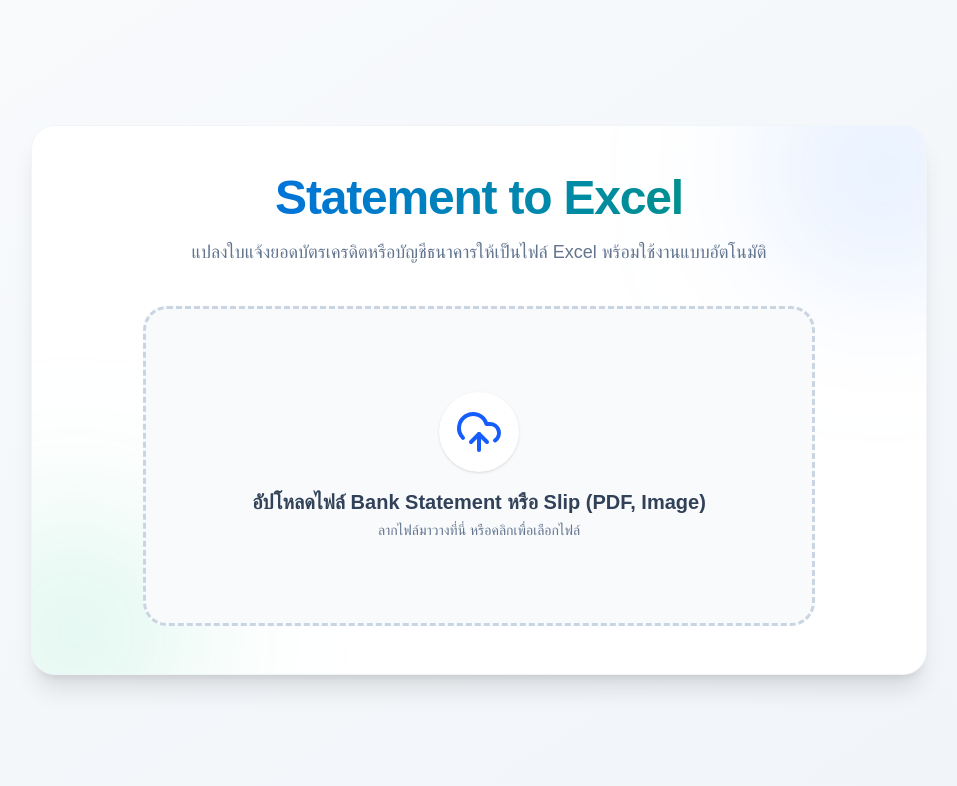
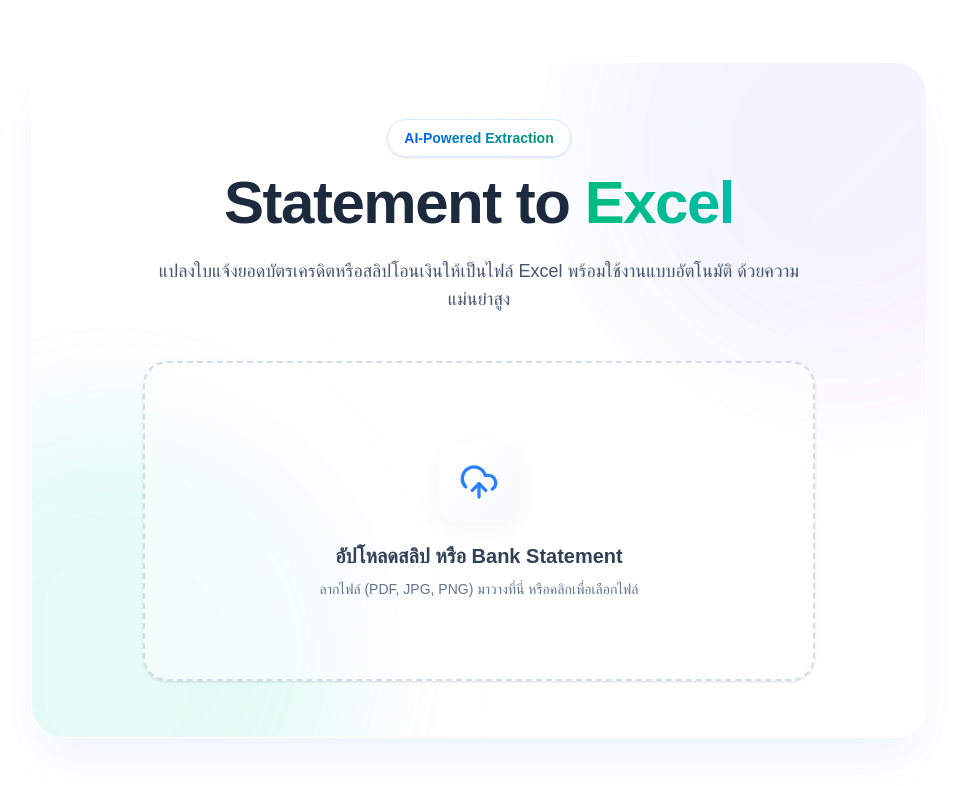
Before and after one commit to jakkrss-dev/Bill-Manages, a Next.js app: page / in a window 1280 px wide. Shown: the top 786 px of the page, without its empty margins (161-1118 px from the left). Built offline with nearby package versions, Linux system fonts and the light colour scheme.

Commit message:
Enhance UI/UX with glassmorphism and update Excel headers

```diff
--- a/src/app/page.tsx
+++ b/src/app/page.tsx
@@ -8,18 +8,21 @@
   const { transactions } = useStore();
 
   return (
-    <main className="min-h-screen bg-gradient-to-br from-slate-50 to-slate-100 flex flex-col items-center justify-center p-8 transition-all duration-300">
-      <div className={`w-full bg-white shadow-xl rounded-3xl p-8 md:p-12 border border-slate-100 relative overflow-hidden transition-all duration-300 ${transactions.length > 0 ? 'max-w-7xl' : 'max-w-4xl'}`}>
+    <main className="min-h-screen bg-[conic-gradient(at_top_right,_var(--tw-gradient-stops))] from-slate-100 via-blue-50 to-emerald-50 flex flex-col items-center justify-center p-4 sm:p-8 transition-all duration-300">
+      <div className={`w-full bg-white/60 backdrop-blur-2xl shadow-2xl shadow-blue-500/10 rounded-[2rem] p-8 md:p-14 border border-white/80 relative overflow-hidden transition-all duration-500 ease-[cubic-bezier(0.23,1,0.32,1)] ${transactions.length > 0 ? 'max-w-7xl' : 'max-w-4xl'}`}>
         {/* Background Decorative Elements */}
-        <div className="absolute top-0 right-0 w-64 h-64 bg-blue-500 rounded-full mix-blend-multiply filter blur-3xl opacity-10 translate-x-1/3 -translate-y-1/3"></div>
-        <div className="absolute bottom-0 left-0 w-64 h-64 bg-emerald-500 rounded-full mix-blend-multiply filter blur-3xl opacity-10 -translate-x-1/3 translate-y-1/3"></div>
+        <div className="absolute top-0 right-0 w-[500px] h-[500px] bg-gradient-to-br from-blue-400/20 to-purple-400/20 rounded-full mix-blend-multiply filter blur-3xl opacity-50 translate-x-1/3 -translate-y-1/3"></div>
+        <div className="absolute bottom-0 left-0 w-[500px] h-[500px] bg-gradient-to-tr from-emerald-400/20 to-teal-400/20 rounded-full mix-blend-multiply filter blur-3xl opacity-50 -translate-x-1/3 translate-y-1/3"></div>
 
-        <div className="relative z-10 text-center mb-10">
-          <h1 className="text-4xl md:text-5xl font-extrabold text-transparent bg-clip-text bg-gradient-to-r from-blue-600 to-emerald-600 mb-4 tracking-tight">
-            Statement to Excel
+        <div className="relative z-10 text-center mb-12">
+          <div className="inline-block mb-4 px-4 py-1.5 rounded-full bg-white/80 border border-blue-100 shadow-sm backdrop-blur-sm">
+            <span className="text-sm font-semibold bg-gradient-to-r from-blue-600 to-emerald-600 bg-clip-text text-transparent">AI-Powered Extraction</span>
+          </div>
+          <h1 className="text-4xl md:text-6xl font-black text-slate-800 mb-6 tracking-tight">
+            Statement to <span className="text-transparent bg-clip-text bg-gradient-to-r from-emerald-500 to-teal-500">Excel</span>
           </h1>
-          <p className="text-lg text-slate-500 max-w-2xl mx-auto">
-            แปลงใบแจ้งยอดบัตรเครดิตหรือบัญชีธนาคารให้เป็นไฟล์ Excel พร้อมใช้งานแบบอัตโนมัติ
+          <p className="text-lg text-slate-600 max-w-2xl mx-auto font-medium">
+            แปลงใบแจ้งยอดบัตรเครดิตหรือสลิปโอนเงินให้เป็นไฟล์ Excel พร้อมใช้งานแบบอัตโนมัติ ด้วยความแม่นยำสูง
           </p>
         </div>
 
--- a/src/components/UploadZone.tsx
+++ b/src/components/UploadZone.tsx
@@ -73,17 +73,17 @@
   };
 
   return (
-    <div className="w-full max-w-2xl mx-auto mt-10">
+    <div className="w-full max-w-2xl mx-auto mt-6">
       <motion.div
-        initial={{ opacity: 0, y: 20 }}
-        animate={{ opacity: 1, y: 0 }}
-        transition={{ duration: 0.5 }}
+        initial={{ opacity: 0, scale: 0.95 }}
+        animate={{ opacity: 1, scale: 1 }}
+        transition={{ duration: 0.6, ease: [0.23, 1, 0.32, 1] }}
       >
         <div
-          className={`relative group flex flex-col items-center justify-center w-full h-80 rounded-3xl border-3 border-dashed transition-all duration-300 ${
+          className={`relative group flex flex-col items-center justify-center w-full h-80 rounded-3xl border-2 border-dashed transition-all duration-500 ease-out shadow-sm ${
             isDragging
-              ? 'border-blue-500 bg-blue-500/10'
-              : 'border-slate-300 bg-slate-50 hover:bg-slate-100 hover:border-blue-400'
+              ? 'border-blue-400 bg-blue-50/80 scale-[1.02] shadow-blue-500/20 shadow-xl'
+              : 'border-slate-300/80 bg-white/50 hover:bg-white/80 hover:border-blue-300 hover:shadow-xl hover:shadow-blue-500/5'
           }`}
           onDragEnter={handleDrag}
           onDragLeave={handleDrag}
@@ -92,47 +92,52 @@
         >
           <input
             type="file"
-            className="absolute inset-0 w-full h-full opacity-0 cursor-pointer"
+            className="absolute inset-0 w-full h-full opacity-0 cursor-pointer z-10"
             accept=".pdf,image/jpeg,image/png,image/webp"
             onChange={handleChange}
             disabled={isProcessing}
           />
 
-          <div className="flex flex-col items-center justify-center space-y-4 text-center pointer-events-none p-6">
+          <div className="flex flex-col items-center justify-center space-y-5 text-center pointer-events-none p-8 z-0">
             {isProcessing ? (
               <motion.div
                 animate={{ rotate: 360 }}
-                transition={{ repeat: Infinity, duration: 1, ease: "linear" }}
+                transition={{ repeat: Infinity, duration: 1.5, ease: "linear" }}
+                className="relative"
               >
-                <Loader2 className="w-16 h-16 text-blue-500" />
+                <div className="absolute inset-0 bg-blue-400 blur-xl opacity-50 rounded-full"></div>
+                <Loader2 className="w-16 h-16 text-blue-500 relative z-10" />
               </motion.div>
             ) : file ? (
-              <CheckCircle className="w-16 h-16 text-emerald-500 mb-2" />
+              <motion.div initial={{ scale: 0 }} animate={{ scale: 1 }} className="relative">
+                <div className="absolute inset-0 bg-emerald-400 blur-xl opacity-40 rounded-full"></div>
+                <CheckCircle className="w-16 h-16 text-emerald-500 relative z-10" />
+              </motion.div>
             ) : (
-              <div className="p-4 bg-white rounded-full shadow-sm group-hover:scale-110 transition-transform duration-300">
-                <UploadCloud className="w-12 h-12 text-blue-600" />
+              <div className="p-5 bg-gradient-to-br from-white to-slate-50 rounded-2xl shadow-[0_8px_30px_rgb(0,0,0,0.04)] group-hover:-translate-y-2 group-hover:shadow-[0_8px_30px_rgb(59,130,246,0.15)] transition-all duration-500">
+                <UploadCloud className="w-10 h-10 text-blue-500" />
               </div>
             )}
 
-            <div className="space-y-1">
-              <h3 className="text-xl font-semibold text-slate-700">
+            <div className="space-y-2">
+              <h3 className="text-xl font-bold text-slate-700">
                 {isProcessing
-                  ? 'กำลังประมวลผลไฟล์...'
+                  ? 'กำลังวิเคราะห์ด้วย AI...'
                   : file
                     ? file.name
-                    : 'อัปโหลดไฟล์ Bank Statement หรือ Slip (PDF, Image)'}
+                    : 'อัปโหลดสลิป หรือ Bank Statement'}
               </h3>
-              <p className="text-sm text-slate-500">
+              <p className="text-sm text-slate-500 max-w-xs mx-auto leading-relaxed">
                 {isProcessing
-                  ? 'ระบบกำลังแยกข้อมูลและสร้างไฟล์ Excel กรุณารอสักครู่'
-                  : 'ลากไฟล์มาวางที่นี่ หรือคลิกเพื่อเลือกไฟล์'}
+                  ? 'กรุณารอสักครู่ ระบบกำลังแยกรหัสและตัวเลขให้คุณอย่างแม่นยำ'
+                  : 'ลากไฟล์ (PDF, JPG, PNG) มาวางที่นี่ หรือคลิกเพื่อเลือกไฟล์'}
               </p>
             </div>
 
             {error && (
-              <div className="mt-4 px-4 py-2 bg-red-100 text-red-600 rounded-lg text-sm">
+              <motion.div initial={{ opacity: 0, y: 10 }} animate={{ opacity: 1, y: 0 }} className="mt-4 px-4 py-2 bg-red-50 text-red-600 rounded-xl text-sm font-medium border border-red-100 shadow-sm">
                 {error}
-              </div>
+              </motion.div>
             )}
           </div>
         </div>
```
